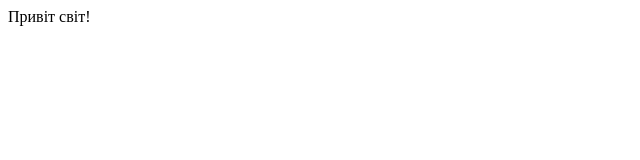
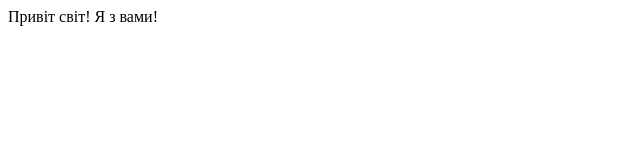
Before and after one commit to KatanovaLesya/HTML021223, a plain HTML site: page index.html in a window 1280 px wide. Shown: the full height of the page, 0-640 px from the left. Drawn offline with Linux system fonts and the light colour scheme.

Commit message:
edit text

```diff
--- a/index.html
+++ b/index.html
@@ -6,6 +6,6 @@
     <title>Document</title>
 </head>
 <body>
-    Привіт світ!
+    Привіт світ! Я з вами!
 </body>
 </html>
```
